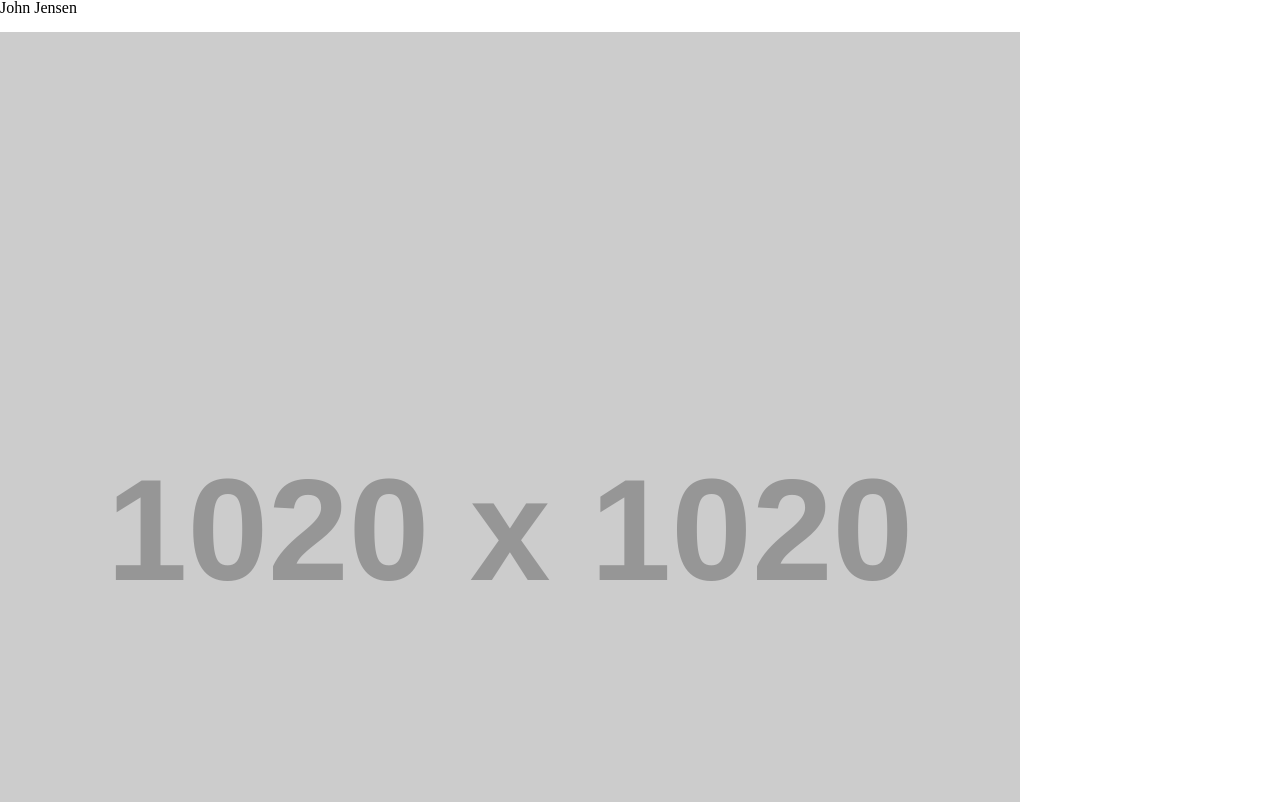
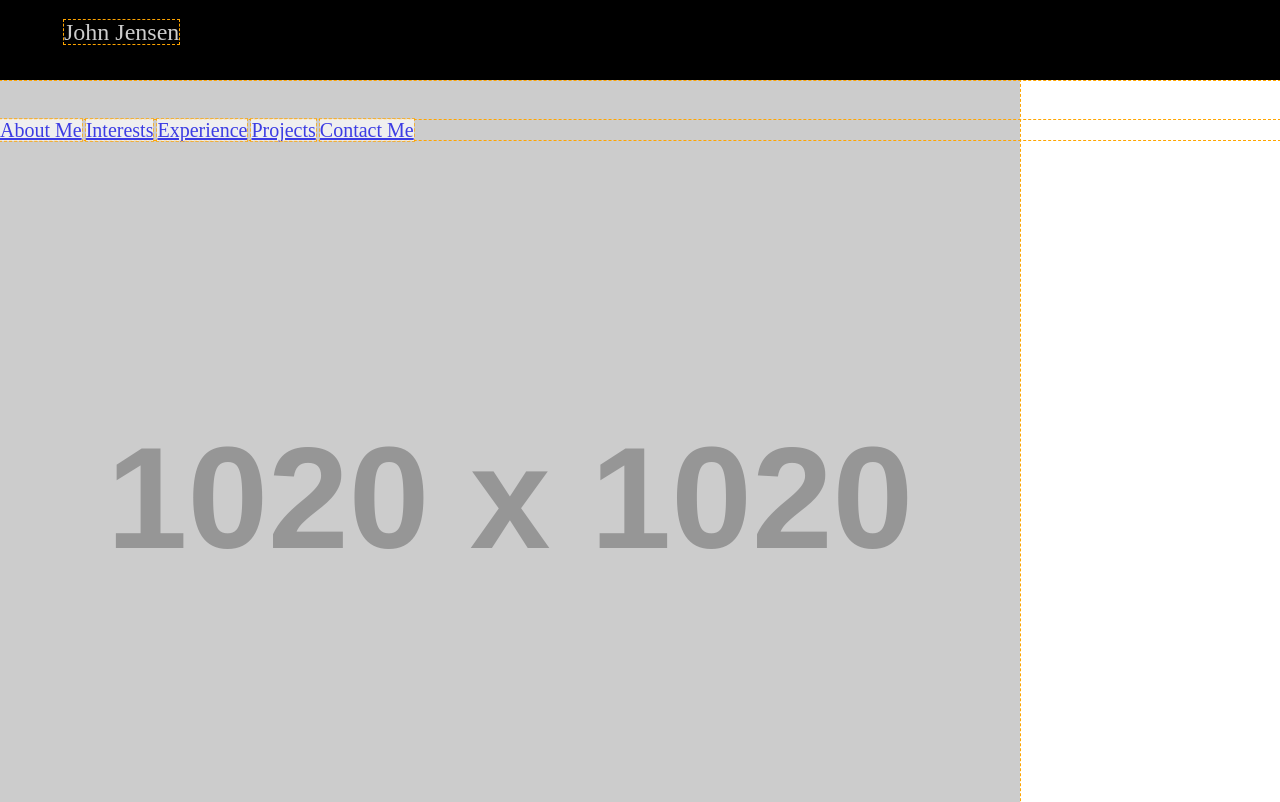
Before and after one commit to jensjoh01/portfolio, a plain HTML site: page html/index.html in a window 1280 px wide. Shown: the top 802 px of the page. Drawn offline with Linux system fonts and the light colour scheme; placeholder pictures from the web are drawn by us.

Commit message:
worked on css for menu

```diff
--- a/html/index.html
+++ b/html/index.html
@@ -13,18 +13,18 @@
     <nav class="main-nav">
     <button class="hamburger">&#9776;</button>
     <ul>
-      <li>About Me</li>
-      <li>Interests</li>
-      <li>Experience</li>
-      <li>Projects</li>
-      <li>Contact Me</li>
+      <li><a href='#'>About Me</a></li>
+      <li><a href='#'>Interests</a></li>
+      <li><a href='#'>Experience</a></li>
+      <li><a href='#'>Projects</a></li>
+      <li><a href='#'>Contact Me</a></li>
     </ul>
 
     </nav>
     <!-- <button class="cross">&#735;</button> -->
     </header>
 
-    <img src="http://placehold.it/1020x1020/0000">
+    <img id="hero-image" src="http://placehold.it/1020x1020/777">
 
     <h1>About Me</h1>
     <img src="http://placehold.it/320x320/0000">
--- a/styles/modules.css
+++ b/styles/modules.css
@@ -1,5 +1,39 @@
-body {
+* {outline: dashed 1px orange}
+
+p {
   max-width: 90%;
+}
+
+img {
+  max-width: 90%;
+}
+
+header h1 {
+  position: absolute;
+  display: inline-block;
+  float: left;
+  z-index: 2;
+  color: #ccc;
+  font-size: 1.5em;
+  top: 2.5%;
+  left: 5%;
+}
+
+#hero-image {
+  max-width: 100%;
+  position: relative;
+  top: 0%;
+  display: block;
+  top: 0%;
+}
+
+.main-nav {
+  position: absolute;
+  top: 0%;
+  z-index: 1;
+  width: 100%;
+  height: 10%;
+  background-color: #000;
 }
 
 .main-nav ul li {
@@ -8,35 +42,57 @@ body {
 
 .hamburger {
   font-size: 2em;
-  position: relative;
-  left: 95%;
+  position: absolute;
+  right: 2%;
+  z-index: 1;
+  color: #ccc;
+}
+
+.main-nav ul {
+  position: absolute;
+  top: 150%;
+  width: 100%;
 }
 
 .main-nav:hover ul li {
+  position: relative;
+
   display: contents;
   display: block;
-  width: 100%;
-  z-index: 2;
+  height: 2.5em;
+  z-index: 1;
   background: white;
   text-align: center;
+  font-size: 1.25em;
+  opacity: .7;
 }
 
-img {
-  max-width: 90%;
+.main-nav a {
+  position: relative;
+  top: 35%;
 }
 
-@media only screen and (min-width: 640px) {
+
+@media only screen and (min-width: 640px){
+
+
+  /* currently have to set hover to be the same as without hover...*/
+  .main-nav:hover ul li {
+    display: inline;
+  }
+
+  .main-nav ul li {
+    display: inline;
+
+  }
 
   .hamburger {
     display: none;
   }
 
-  header ul {
+  .main-nav ul {
     display: inline-block;
   }
 
-  header ul li {
-    display: inline;
-  }
 
 }
```
